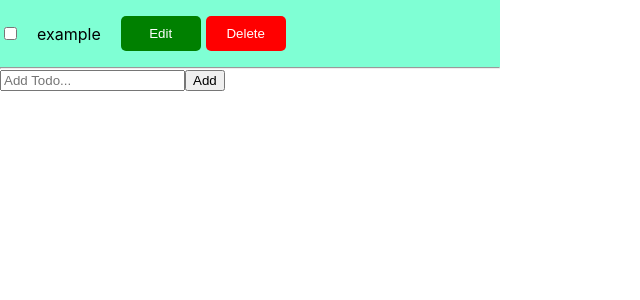
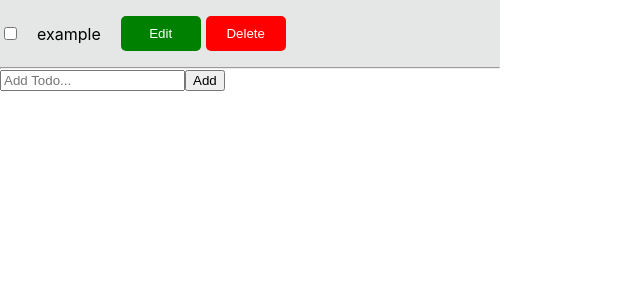
Before and after one commit to cecmahumane/todo-app, a React (Create React App) app: page / in a window 1280 px wide. Shown: the top 300 px of the page, without its empty margins (0-640 px from the left). Built offline with nearby package versions, Linux system fonts and the light colour scheme.

Commit message:
Minor CSS changes

```diff
--- a/src/App.css
+++ b/src/App.css
@@ -10,7 +10,7 @@
 }
 
 .whole-todo-element:hover:hover {
-    background-color: aquamarine;
+    background-color: #e4e7e6
     /* padding: 16px 0px; */
 }
 
--- a/src/components/Todo.js
+++ b/src/components/Todo.js
@@ -8,7 +8,6 @@ export default class Todo extends Component {
         }
         this.onClickEditHandler = this.onClickEditHandler.bind(this)
     }
-
 
     onChange = (e) => this.setState({ [e.target.name]: e.target.value});
 
```
